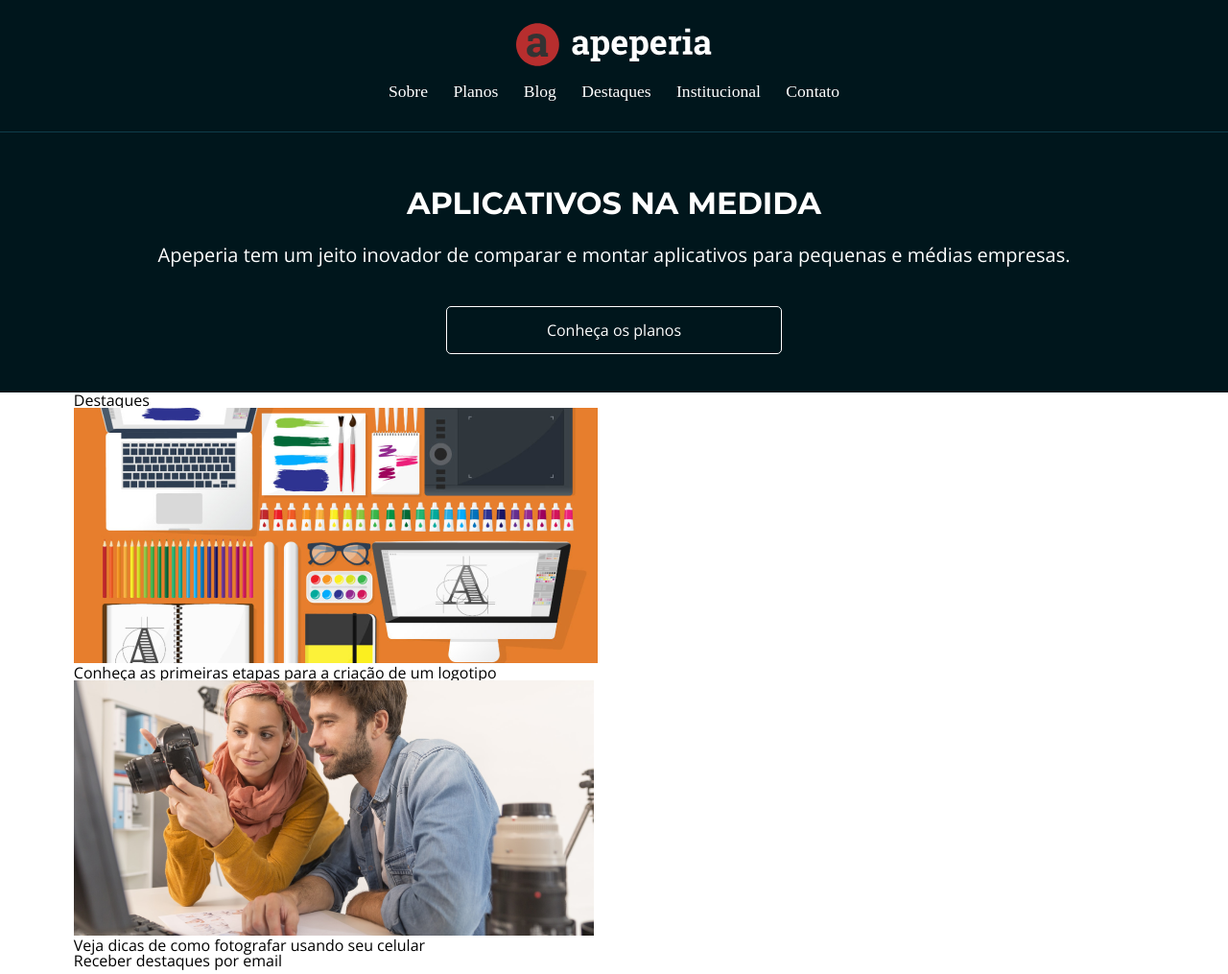
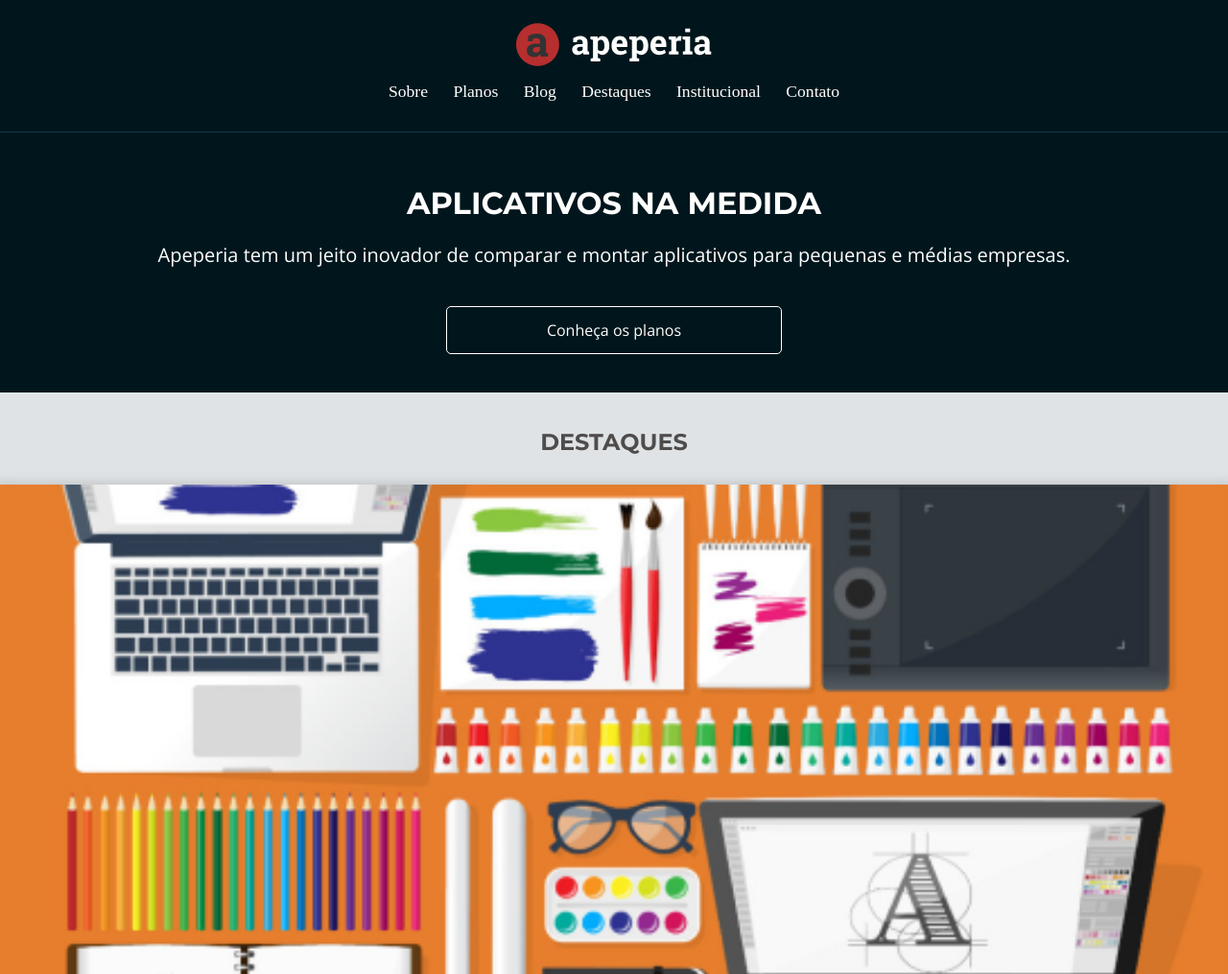
Before and after one commit to rafadealmeida/projeto-apeperia, a plain HTML site: page index.html in a window 1280 px wide. Shown: the top 1015 px of the page at 96% size. Drawn offline with nearby package versions, Linux system fonts and the light colour scheme.

Commit message:
Css da section destaques

```diff
--- /dev/null
+++ b/css/destaques.css
@@ -0,0 +1,33 @@
+.destaques{
+    background-color: var( --corAzul-claro);
+
+    padding-top:2.5rem;
+    padding-bottom:2rem;
+}
+
+.destaques__titulo{
+    color: var(--corCinza-escuro);
+    font-weight: 700;
+    font-size: 1.5rem;
+    font-family: var(--font-destaque);
+    text-transform: uppercase;
+    text-align: center;
+
+    margin-bottom: 2rem;
+}
+
+.destaques__painel{
+    display: flex;
+    flex-direction: column;
+    align-items: center;
+
+    margin-bottom: 2rem;
+}
+
+.destaques__painel-imagem{
+    width: 100vw;
+
+    box-shadow: 0 2px 10px 5px #00000020;
+
+    margin-bottom: .5rem;
+}
--- a/index.html
+++ b/index.html
@@ -12,6 +12,7 @@
     <link rel="stylesheet" href="css/Base.css">
     <link rel="stylesheet" href="css/cabecalho.css">
     <link rel="stylesheet" href="css/chamada.css">
+    <link rel="stylesheet" href="css/destaques.css">
 
 
     <title>Home | Apeperia</title>
```
